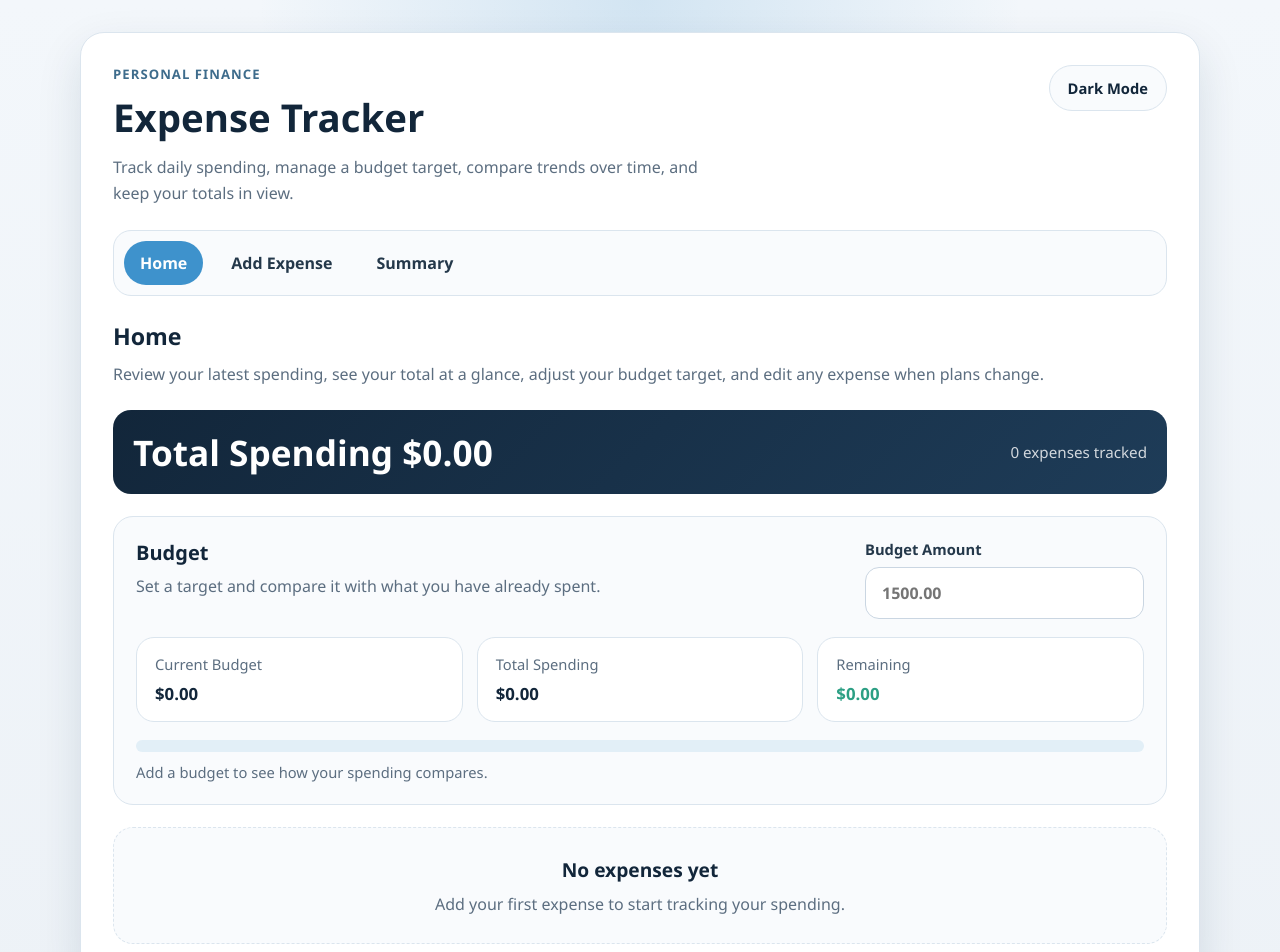
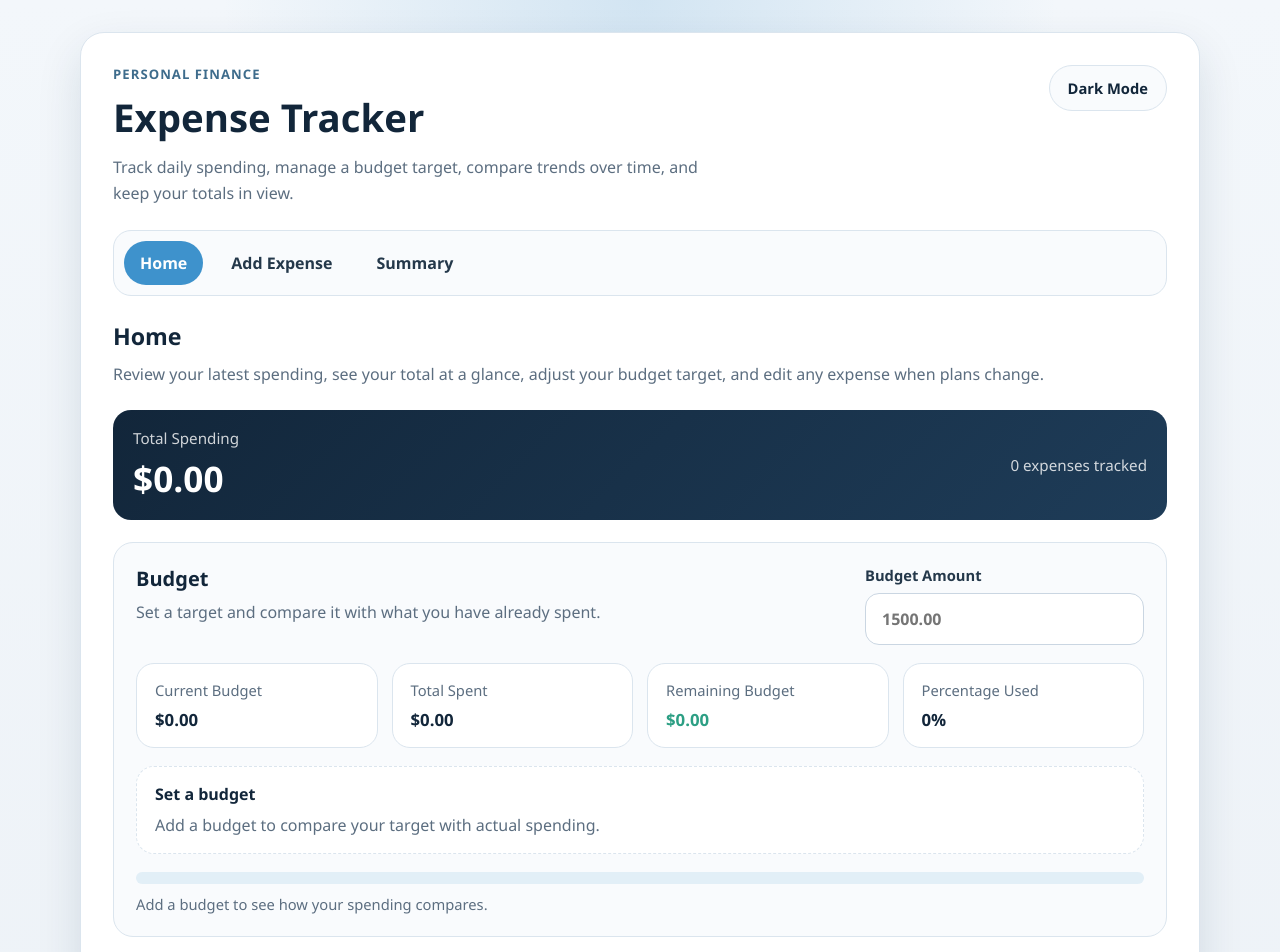
Before and after one commit to Pubudugunawardhana/Expense_Tracker, a React (Create React App) app: page / in a window 1280 px wide. Shown: the top 952 px of the page. Built offline with nearby package versions, Linux system fonts and the light colour scheme.

Commit message:
Compare Budget vs Actual

```diff
--- a/src/App.css
+++ b/src/App.css
@@ -239,6 +239,11 @@
   opacity: 0.8;
 }
 
+.summary-panel-copy {
+  display: flex;
+  flex-direction: column;
+  gap: 6px;
+}
 .summary-panel strong {
   font-size: clamp(1.6rem, 4vw, 2.2rem);
 }
@@ -305,7 +310,7 @@
 
 .budget-metric-grid {
   display: grid;
-  grid-template-columns: repeat(3, minmax(0, 1fr));
+  grid-template-columns: repeat(4, minmax(0, 1fr));
   gap: 14px;
   margin-top: 18px;
 }
@@ -340,6 +345,47 @@
   color: var(--danger-text) !important;
 }
 
+.budget-status {
+  margin-top: 18px;
+  padding: 16px 18px;
+  border: 1px solid var(--surface-border);
+  border-radius: 18px;
+  background-color: var(--surface-bg);
+  transition: background-color 0.35s ease, border-color 0.35s ease;
+}
+
+.budget-status strong {
+  display: block;
+  color: var(--text-primary);
+  font-size: 1rem;
+  transition: color 0.35s ease;
+}
+
+.budget-status p {
+  margin: 8px 0 0;
+  color: var(--text-muted);
+  line-height: 1.5;
+  transition: color 0.35s ease;
+}
+
+.budget-status-safe {
+  border-color: rgba(44, 159, 132, 0.28);
+  background-color: rgba(44, 159, 132, 0.08);
+}
+
+.budget-status-warning {
+  border-color: rgba(244, 162, 89, 0.34);
+  background-color: rgba(244, 162, 89, 0.1);
+}
+
+.budget-status-over {
+  border-color: rgba(239, 111, 108, 0.34);
+  background-color: rgba(239, 111, 108, 0.1);
+}
+
+.budget-status-neutral {
+  border-style: dashed;
+}
 .budget-progress {
   margin-top: 18px;
 }
--- a/src/components/BudgetPanel.js
+++ b/src/components/BudgetPanel.js
@@ -7,8 +7,33 @@ const formatCurrency = (value) =>
 
 function BudgetPanel({ budget, onBudgetChange, totalExpenseAmount }) {
   const remainingBudget = budget - totalExpenseAmount;
-  const spentPercentage =
-    budget > 0 ? Math.min((totalExpenseAmount / budget) * 100, 100) : 0;
+  const spentPercentage = budget > 0 ? (totalExpenseAmount / budget) * 100 : 0;
+  const progressPercentage = Math.min(Math.max(spentPercentage, 0), 100);
+  const budgetStatus =
+    budget <= 0
+      ? {
+          label: 'Set a budget',
+          message: 'Add a budget to compare your target with actual spending.',
+          modifier: 'neutral',
+        }
+      : totalExpenseAmount > budget
+        ? {
+            label: 'Over budget',
+            message: 'Your spending has exceeded the budget you set.',
+            modifier: 'over',
+          }
+        : spentPercentage >= 80
+          ? {
+              label: 'Near limit',
+              message:
+                'You are above 80% of your budget, so spending is getting close.',
+              modifier: 'warning',
+            }
+          : {
+              label: 'Within budget',
+              message: 'Your spending is still in a safe range for this budget.',
+              modifier: 'safe',
+            };
 
   const handleBudgetInputChange = (event) => {
     const nextValue = event.target.value;
@@ -56,18 +81,31 @@ function BudgetPanel({ budget, onBudgetChange, totalExpenseAmount }) {
         </article>
 
         <article className="budget-metric-card">
-          <span>Total Spending</span>
+          <span>Total Spent</span>
           <strong>{formatCurrency(totalExpenseAmount)}</strong>
         </article>
 
         <article className="budget-metric-card">
-          <span>Remaining</span>
+          <span>Remaining Budget</span>
           <strong
             className={remainingBudget < 0 ? 'budget-negative' : 'budget-positive'}
           >
             {formatCurrency(remainingBudget)}
           </strong>
         </article>
+
+        <article className="budget-metric-card">
+          <span>Percentage Used</span>
+          <strong>{budget > 0 ? `${spentPercentage.toFixed(0)}%` : '0%'}</strong>
+        </article>
+      </div>
+
+      <div
+        className={`budget-status budget-status-${budgetStatus.modifier}`}
+        role="status"
+      >
+        <strong>{budgetStatus.label}</strong>
+        <p>{budgetStatus.message}</p>
       </div>
 
       <div className="budget-progress" aria-hidden="true">
@@ -76,7 +114,7 @@ function BudgetPanel({ budget, onBudgetChange, totalExpenseAmount }) {
             className={`budget-progress-fill${
               remainingBudget < 0 ? ' budget-progress-fill-over' : ''
             }`}
-            style={{ width: `${spentPercentage}%` }}
+            style={{ width: `${progressPercentage}%` }}
           />
         </div>
         <p>
--- a/src/pages/HomePage.js
+++ b/src/pages/HomePage.js
@@ -15,13 +15,14 @@ function HomePage({
       <div className="page-intro">
         <h2>Home</h2>
         <p>
-          Review your latest spending, see your total at a glance, adjust your budget target, and edit any expense when plans change.
+          Review your latest spending, see your total at a glance, adjust your
+          budget target, and edit any expense when plans change.
         </p>
       </div>
 
       <div className="summary-panel">
         <div className="summary-panel-copy">
-          <strong>Total Spending </strong>
+          <span>Total Spending</span>
           <strong>${totalExpenseAmount.toFixed(2)}</strong>
         </div>
         <span>{expenses.length} expenses tracked</span>
```
Also changed, not shown: 1 other file (tests, documents, lock files or other folders).
